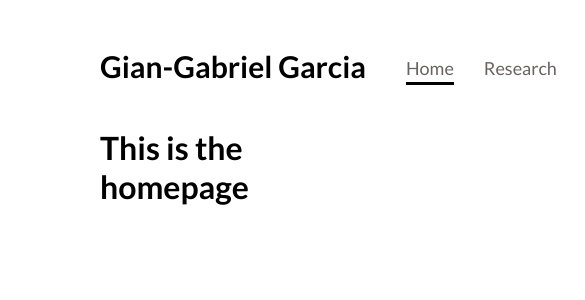
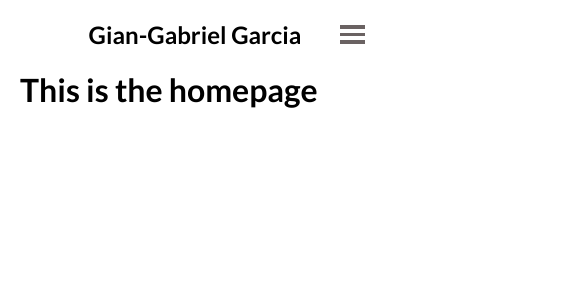
Before and after one commit to giangabrielgarcia/giangabrielgarcia.github.io, a React (Create React App) app in the folder giangabrielgarcia/: page / in a window 390 px wide. Shown: the top 300 px of the page, 585 px wide, since content can reach past the window. Built offline with nearby package versions, Linux system fonts and the light colour scheme.

Commit message:
complete nav bar responsive

```diff
--- a/giangabrielgarcia/package.json
+++ b/giangabrielgarcia/package.json
@@ -8,6 +8,7 @@
     "@testing-library/user-event": "^13.5.0",
     "react": "^18.1.0",
     "react-dom": "^18.1.0",
+    "react-responsive": "^9.0.0-beta.6",
     "react-router-dom": "^6.3.0",
     "react-scripts": "5.0.1",
     "web-vitals": "^2.1.4"
--- a/giangabrielgarcia/src/components/CV.js
+++ b/giangabrielgarcia/src/components/CV.js
@@ -1,9 +1,9 @@
-import Navbar from "./header-components/Navbar";
+import Header from "./header-components/Header";
 
 const CV = () => {
     return (
         <div>
-            <Navbar />
+            <Header />
             <h1>
                 CV page
             </h1>
--- a/giangabrielgarcia/src/components/Diversity.js
+++ b/giangabrielgarcia/src/components/Diversity.js
@@ -1,9 +1,9 @@
-import Navbar from "./header-components/Navbar";
+import Header from "./header-components/Header";
 
 const Diversity = () => {
     return (
         <div>
-            <Navbar />
+            <Header />
             <h1>
                 Diversity page
             </h1>
--- a/giangabrielgarcia/src/components/Home.js
+++ b/giangabrielgarcia/src/components/Home.js
@@ -1,10 +1,9 @@
-import Navbar from "./header-components/Navbar";
-
+import Header from "./header-components/Header";
 
 const Home = () => {
     return (
         <div>
-        <Navbar />
+        <Header />
          <h1>This is the homepage</h1>
         </div>
     )
--- a/giangabrielgarcia/src/components/HonorsAwards.js
+++ b/giangabrielgarcia/src/components/HonorsAwards.js
@@ -1,9 +1,9 @@
-import Navbar from "./header-components/Navbar";
+import Header from "./header-components/Header";
 
 const HonorsAwards = () => {
     return (
         <div>
-            <Navbar />
+            <Header />
             <h1>
                 HonorsAwards page
             </h1>
--- a/giangabrielgarcia/src/components/Research.js
+++ b/giangabrielgarcia/src/components/Research.js
@@ -1,9 +1,9 @@
-import Navbar from "./header-components/Navbar";
+import Header from "./header-components/Header";
 
 const Research = () => {
     return (
         <div>
-            <Navbar />
+            <Header />
             <h1>
                 Research Page
             </h1>
--- a/giangabrielgarcia/src/components/ResearchGroup.js
+++ b/giangabrielgarcia/src/components/ResearchGroup.js
@@ -1,9 +1,9 @@
-import Navbar from "./header-components/Navbar";
+import Header from "./header-components/Header";
 
 const ResearchGroup = () => {
     return (
         <div>
-            <Navbar />
+            <Header />
             <h1>
                 ResearchGroup page
             </h1>
--- /dev/null
+++ b/giangabrielgarcia/src/components/header-components/HamburgerLinks.js
@@ -0,0 +1,42 @@
+import { NavLink } from "react-router-dom";
+
+const HamburgerLinks = () => {
+  return (
+    <div>
+      <ul className="hamburger-container">
+        <li>
+          <NavLink className="link-styles" to="/">
+            Home
+          </NavLink>
+        </li>
+        <li>
+          <NavLink className="link-styles" to="/research">
+            Research
+          </NavLink>
+        </li>
+        <li>
+          <NavLink className="link-styles" to="/research-group">
+            Research Group
+          </NavLink>
+        </li>
+        <li>
+          <NavLink className="link-styles" to="/honors-awards">
+            Honors/Awards
+          </NavLink>
+        </li>
+        <li>
+          <NavLink className="link-styles" to="/diversity">
+            Diversity
+          </NavLink>
+        </li>
+        <li>
+          <NavLink className="link-styles" to="/cv">
+            CV
+          </NavLink>
+        </li>
+      </ul>
+    </div>
+  );
+};
+
+export default HamburgerLinks;
--- /dev/null
+++ b/giangabrielgarcia/src/components/header-components/Header.js
@@ -0,0 +1,40 @@
+import { Link } from 'react-router-dom';
+import { useMediaQuery } from 'react-responsive';
+import { useState } from 'react';
+import Navbar from './Navbar';
+import HamburgerLinks from './HamburgerLinks';
+
+const Header = () => {
+
+    const [toggle, setToggle] = useState(false);
+    const handleButtonClick = () => setToggle(toggle => !toggle);
+
+    const largeScreen = useMediaQuery({ query: '(min-width: 800px)' })
+
+    return (
+        <div>
+            <nav>
+            {largeScreen ? <Navbar /> :
+            <div className='hamburgerlink-container'>
+                <h1>
+                    <Link className="name-title" to="/">
+                    Gian-Gabriel Garcia
+                    </Link>
+                </h1>
+                <Link to='#' className='hamburger' onClick={handleButtonClick}>
+                        <div className='bar'></div>
+                        <div className='bar'></div>
+                        <div className='bar'></div>
+                </Link>
+                </div>
+    }
+            </nav>
+
+        { toggle &&
+        <HamburgerLinks /> }
+
+        </div>
+    )
+}
+
+export default Header;
--- a/giangabrielgarcia/src/components/header-components/Navbar.js
+++ b/giangabrielgarcia/src/components/header-components/Navbar.js
@@ -2,15 +2,12 @@ import { NavLink, Link } from "react-router-dom";
 
 const Navbar = () => {
   return (
-    <div className="navbar-text">
-        <div className='name-box'>
+    <div className="navbar-container">
         <h1>
-        <Link id="name-title" to="/">
+        <Link className="name-title" to="/">
           Gian-Gabriel Garcia
         </Link>
-      </h1>
-        </div>
-
+        </h1>
       <ul className="navlinks">
         <li>
           <NavLink className="navlink-styles" to="/">
--- a/giangabrielgarcia/src/index.css
+++ b/giangabrielgarcia/src/index.css
@@ -5,7 +5,7 @@
 }
 
 body {
-  margin: 30px 100px;
+  margin: 20px 20px;
   font-family: "Lato";
 }
 
@@ -13,43 +13,32 @@ ul li {
   list-style: none;
 }
 
-
 /* header */
-
 /* Gian's name on homepage */
-#name-title {
-  font-size: 30px;
+.name-title {
+  font-size: 24px;
   text-decoration: none;
   color: black;
 }
 
-#name-title.active {
+.name-title.active {
   text-decoration: none;
-}
-
-.name-box {
-  margin-top: -5px;
-}
-
-/* navbar links */
-.navbar-text {
-  display: flex;
-  flex-direction: row;
-  white-space: nowrap;
-  align-items: center;
-}
-
-.navlinks {
-  display: flex;
-  flex-direction: row;
 }
 
 .navlink-styles {
   margin-right: 30px;
   white-space: nowrap;
   text-decoration: none;
-  font-size: 18px;
+  font-size: 16px;
   color: var(--gray-text);
+}
+
+.link-styles {
+  white-space: nowrap;
+  text-decoration: none;
+  font-size: 16px;
+  color: var(--gray-text);
+  line-height: 65px;
 }
 
 a.active {
@@ -63,3 +52,72 @@ a:hover {
   font-weight: bolder;
   color: black;
 }
+
+/* hamburger */
+.hamburger-container {
+  text-align: center;
+  padding: 0;
+  padding-top: 15px;
+  padding-bottom: 25px;
+  display: flex;
+  flex-direction: column;
+  white-space: nowrap;
+  align-items: center;
+}
+
+.hamburgerlink-container {
+  text-align: center;
+}
+
+/* hamburger button */
+.hamburger {
+  position: absolute;
+  top: 25px;
+  right: 25px;
+  width: 25px;
+}
+
+.hamburger .bar {
+  height: 3.5px;
+  background-color: var(--gray-text);
+  margin-bottom: 4px;
+}
+
+.bar.active {
+  text-decoration: none;
+}
+
+@media screen and (min-width: 800px) {
+  body {
+    margin: 10px 100px;
+  }
+
+  .navbar-container {
+    display: flex;
+    flex-direction: column;
+    align-items: center;
+  }
+
+  .navlinks {
+    display: flex;
+    flex-direction: row;
+    justify-content: center;
+  }
+
+  /* hamburger links */
+  .hamburger-container {
+    display: none;
+  }
+
+  @media screen and (min-width: 1100px) {
+    .navbar-container {
+      display: flex;
+      flex-direction: row;
+    }
+
+    .navlinks {
+      margin-top: 20px;
+    }
+  }
+
+}
```
Also changed, not shown: 1 other file (tests, documents, lock files or other folders).
